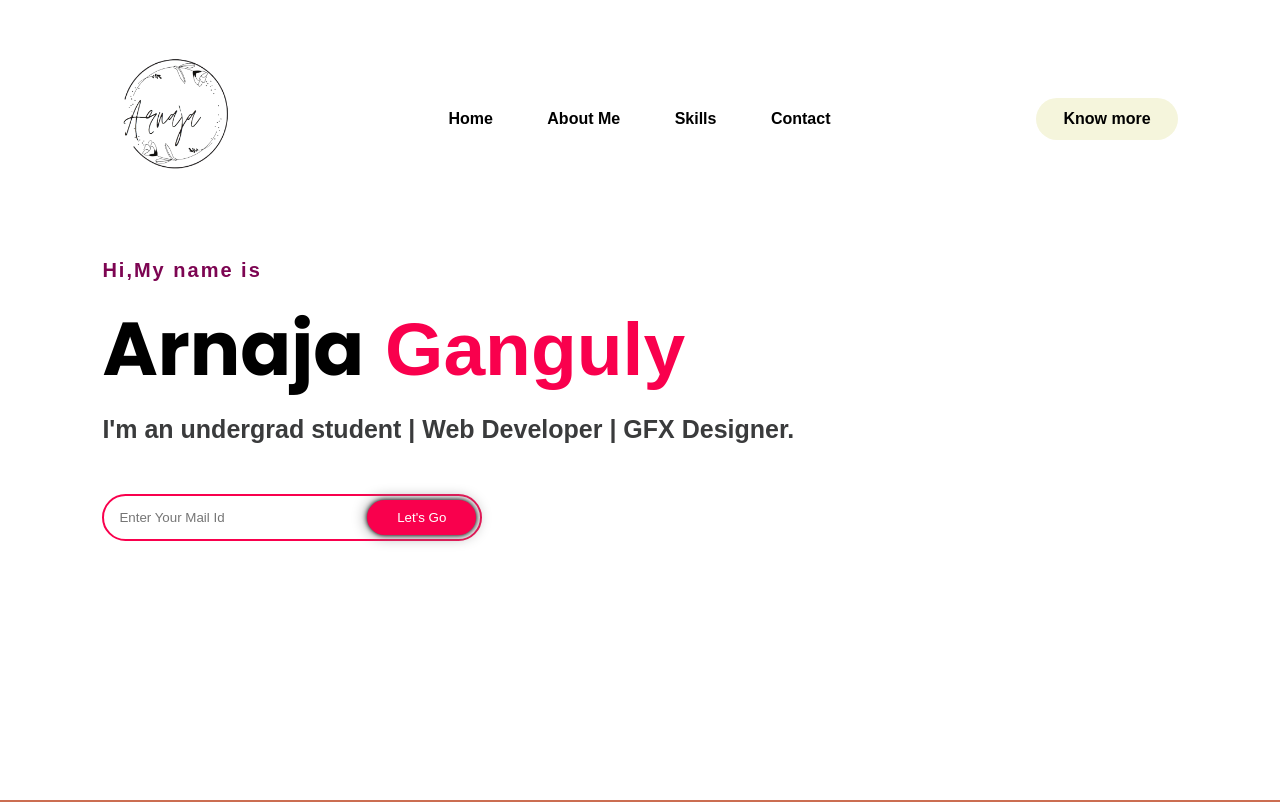
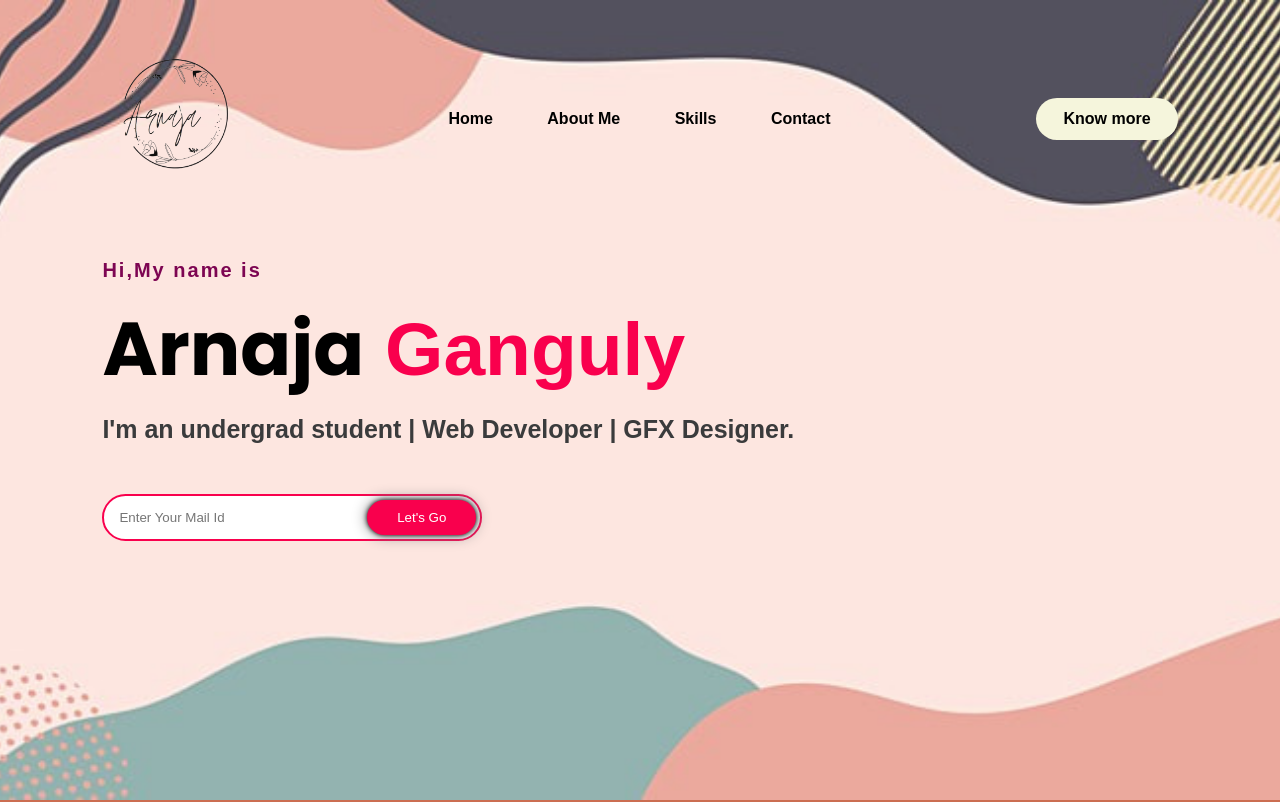
Before and after one commit to arnajaganguly123/Portfolio.github.io, a plain HTML site: page index.html in a window 1280 px wide. Shown: the top 802 px of the page. Drawn offline with Linux system fonts and the light colour scheme.

Commit message:
Update styles.css

```diff
--- a/styles.css
+++ b/styles.css
@@ -7,7 +7,7 @@
 .hero{
 	height: 100vh;
 	width: 100%;
-	background-image: url(img/back1.JPG);
+	background-image: url(back1.jpg);
 	background-position: center;
 	background-size: cover;
 }
```
